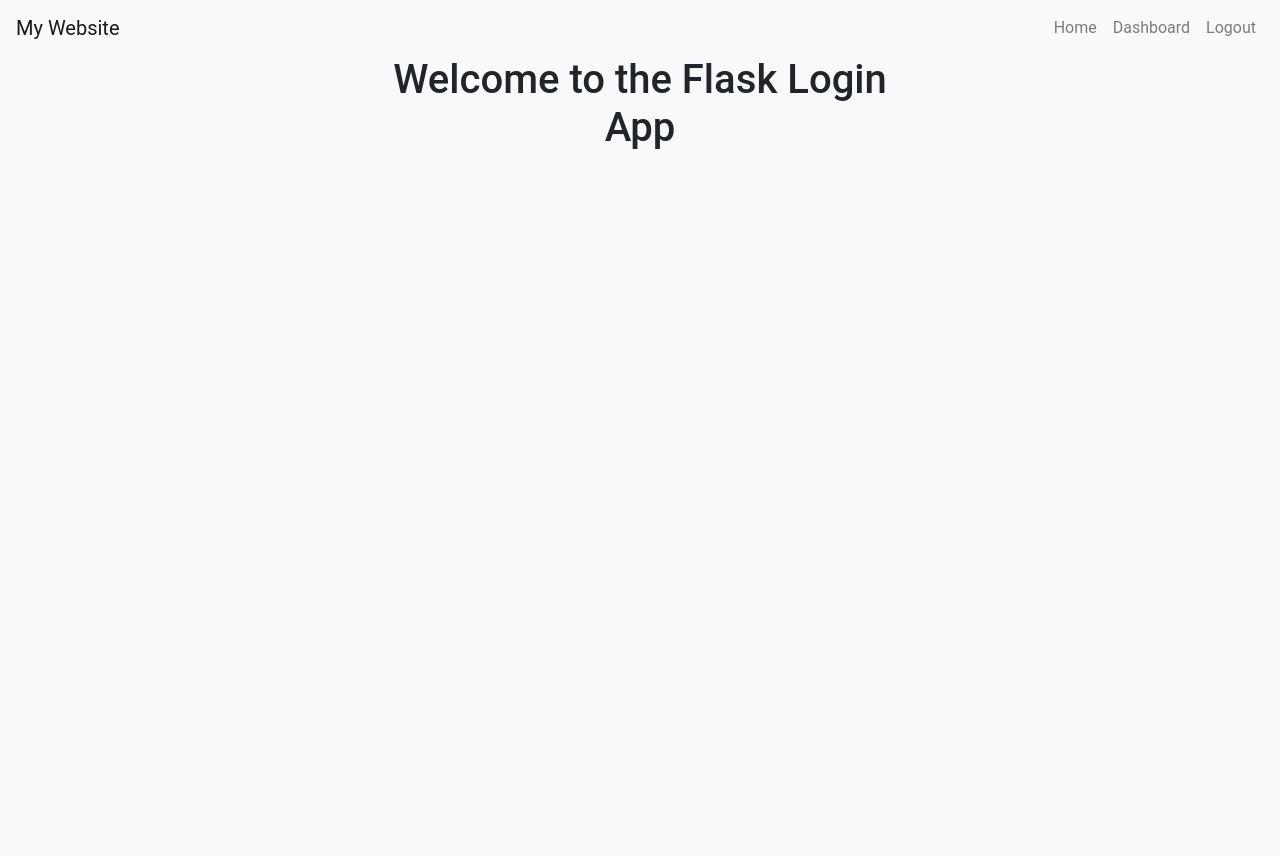
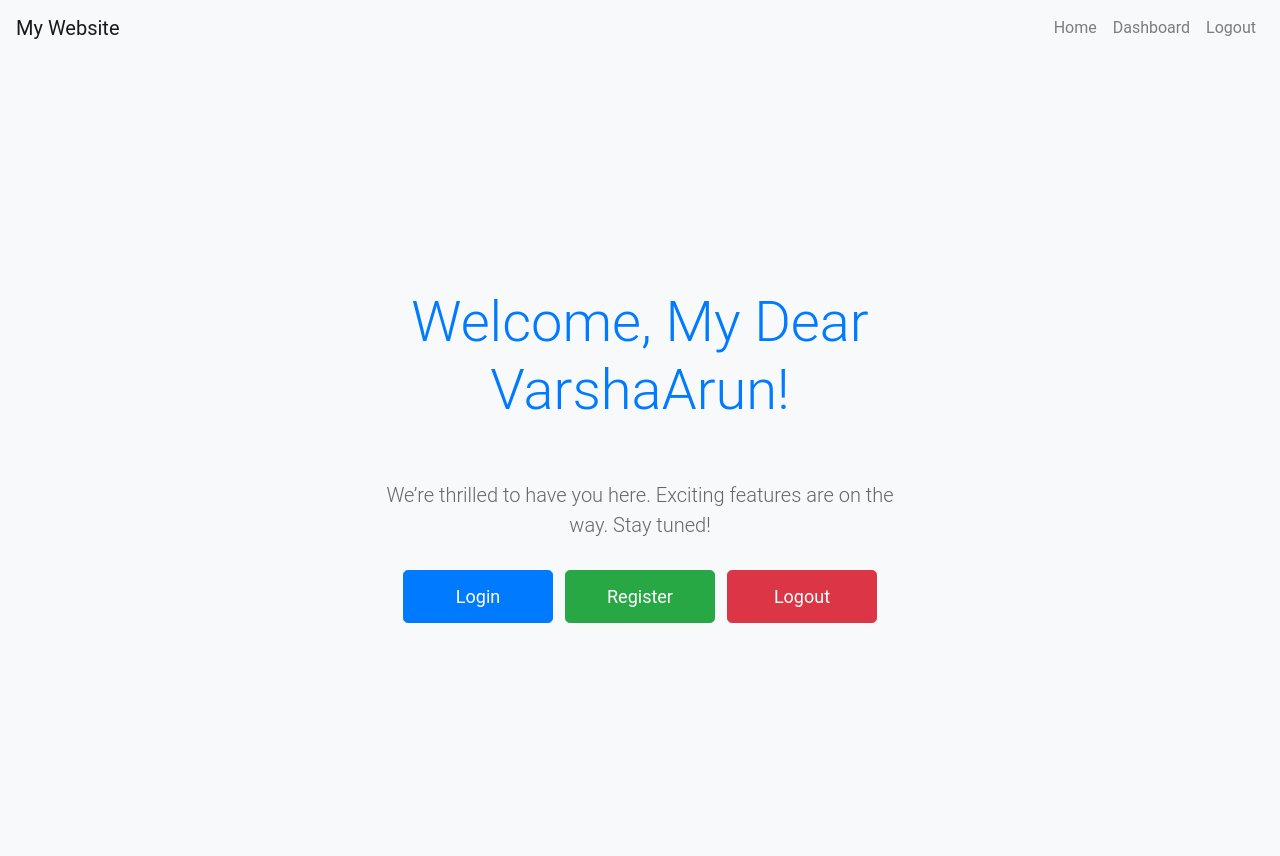
Before and after one commit to arunkumar-pro/my-app, a Flask app: page / in a window 1280 px wide. Before the commit the page ends 149 px from the top, so only its background shows below. Run offline with Flask 2, Linux system fonts and the light colour scheme; some libraries are stand-ins or nearby versions.

Commit message:
Update index.html

```diff
--- a/templates/index.html
+++ b/templates/index.html
@@ -1,5 +1,15 @@
 {% extends 'base.html' %}
 
 {% block content %}
-<h1>Welcome to the Flask Login App</h1>
+<div class="container d-flex justify-content-center align-items-center min-vh-100">
+    <div class="text-center">
+        <h1 class="display-4">Welcome, My Dear VarshaArun!</h1>
+        <p class="lead">We’re thrilled to have you here. Exciting features are on the way. Stay tuned!</p>
+        <div class="mt-4">
+            <a href="/login" class="btn btn-primary btn-lg mr-2">Login</a>
+            <a href="/register" class="btn btn-success btn-lg mr-2">Register</a>
+            <a href="/logout" class="btn btn-danger btn-lg">Logout</a>
+        </div>
+    </div>
+</div>
 {% endblock %}
```
